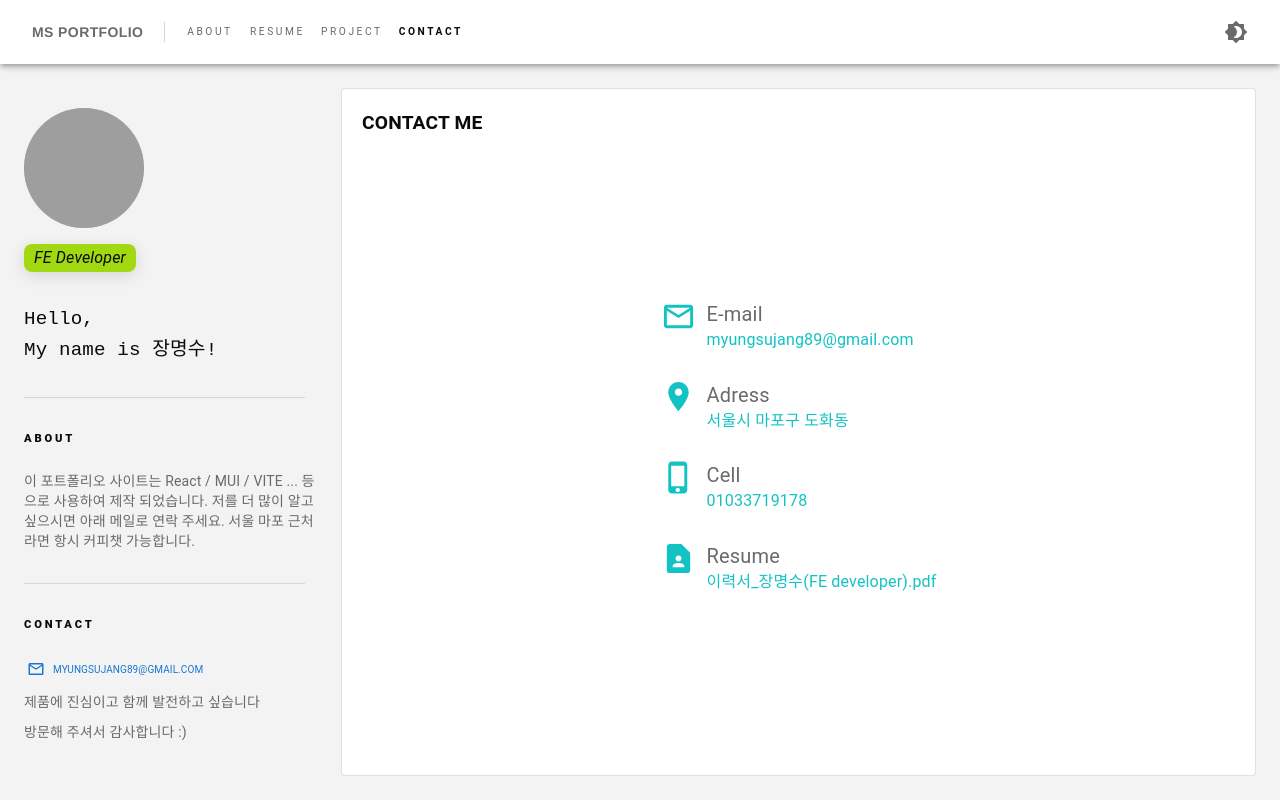
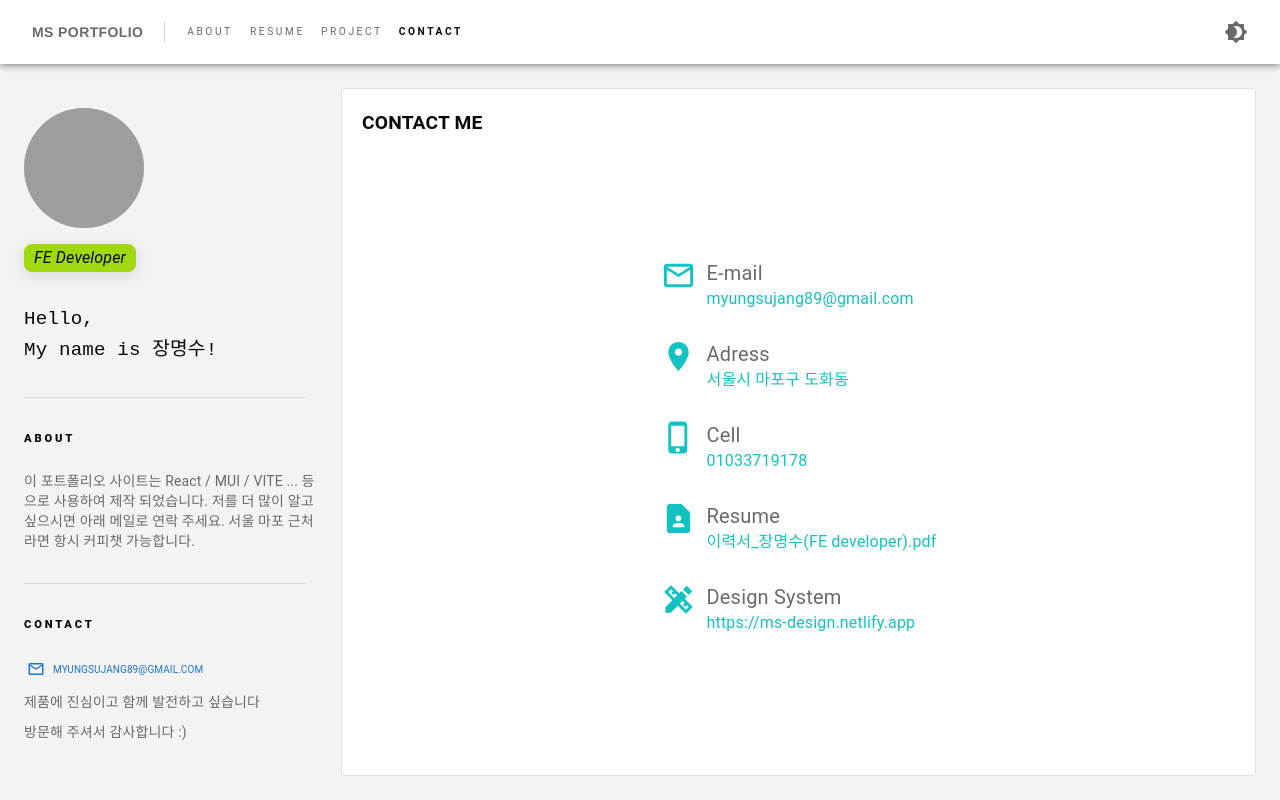
Before and after one commit to jms976/ms-portfolio, a React (Vite) app: page /1/contact in a window 1280 px wide. Built offline with nearby package versions, Linux system fonts and the light colour scheme; grey boxes are pictures that could not be loaded; what react-swipeable-views-utils would draw is missing.

Commit message:
fix: contact 수정

```diff
--- a/src/mockData/contact/data.ts
+++ b/src/mockData/contact/data.ts
@@ -6,5 +6,6 @@ export const ContactData = [
     cell: '01033719178',
     resume: '/assets/pdf/resume.pdf',
     resumeName: '이력서_장명수(FE developer)',
+    designSystem: 'https://ms-design.netlify.app',
   },
 ];
--- a/src/pages/Contact/Contact.tsx
+++ b/src/pages/Contact/Contact.tsx
@@ -1,5 +1,12 @@
 import { Paper, Typography, List, ListItem, ListItemIcon, ListItemText, useTheme, Box } from '@mui/material';
-import { ContactPage, LocationOn, MailOutline, PhoneIphone } from '@mui/icons-material';
+import {
+  ContactPage,
+  DesignServices,
+  DesignServicesSharp,
+  LocationOn,
+  MailOutline,
+  PhoneIphone,
+} from '@mui/icons-material';
 
 import styles from './Contact.module.css';
 import { useOutletContext } from 'react-router-dom';
@@ -87,6 +94,22 @@ const Contact = () => {
               secondaryTypographyProps={{ color: 'color.icon', fontSize: '16px' }}
             />
           </ListItem>
+          <ListItem
+            className={`${theme.palette.mode === 'dark' ? styles.contactDarkItem : styles.contactLightItem}`}
+            component="a"
+            href={data?.designSystem}
+            target="_blank"
+          >
+            <ListItemIcon sx={{ marginBottom: '18px', marginRight: '-10px', color: 'color.icon' }}>
+              <DesignServicesSharp fontSize="large" />
+            </ListItemIcon>
+            <ListItemText
+              primary="Design System"
+              secondary={data?.designSystem ?? '-'}
+              primaryTypographyProps={{ color: 'color.iconText', fontSize: '20px' }}
+              secondaryTypographyProps={{ color: 'color.icon', fontSize: '16px' }}
+            />
+          </ListItem>
         </List>
       </Box>
     </Paper>
```
